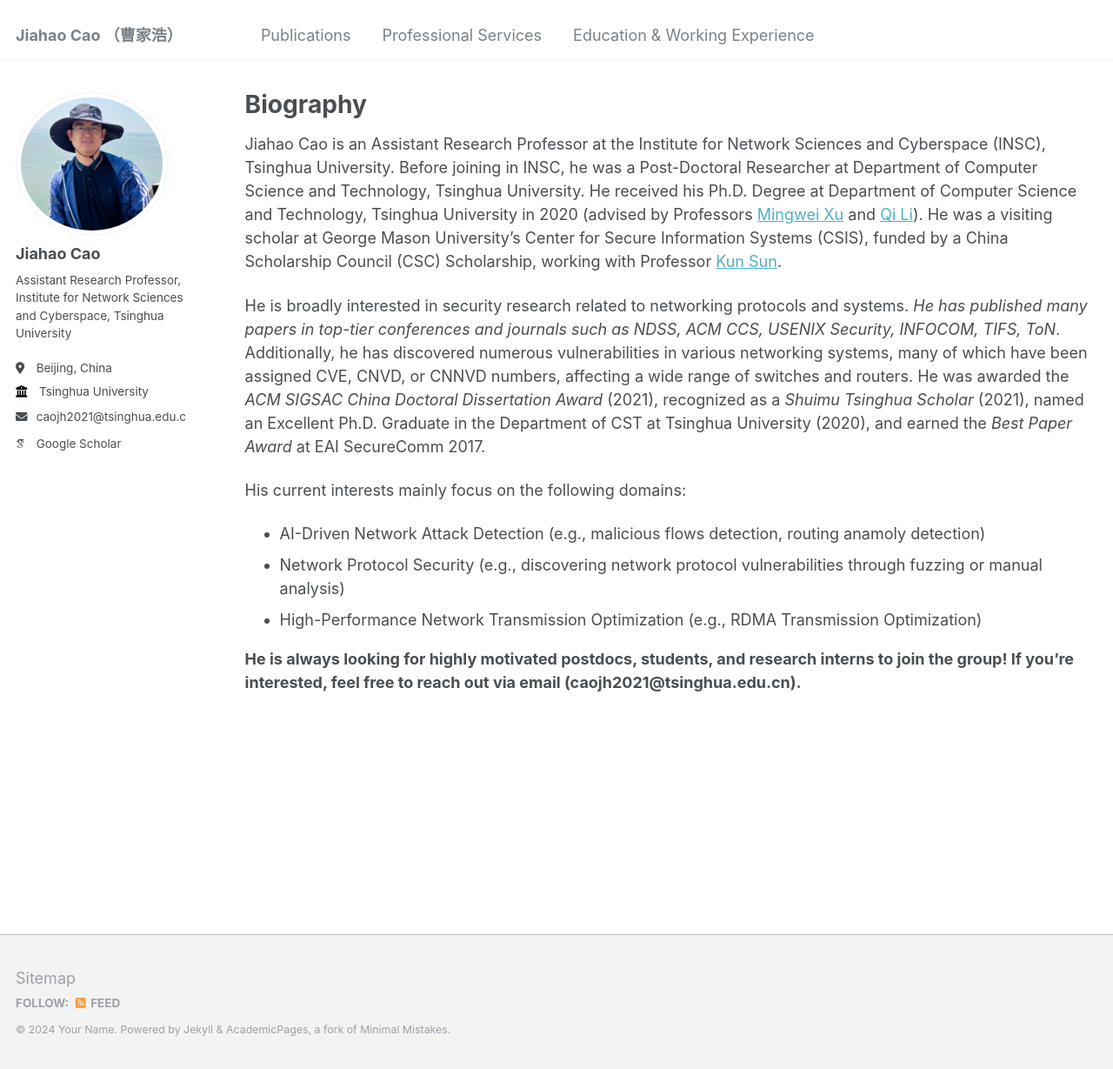
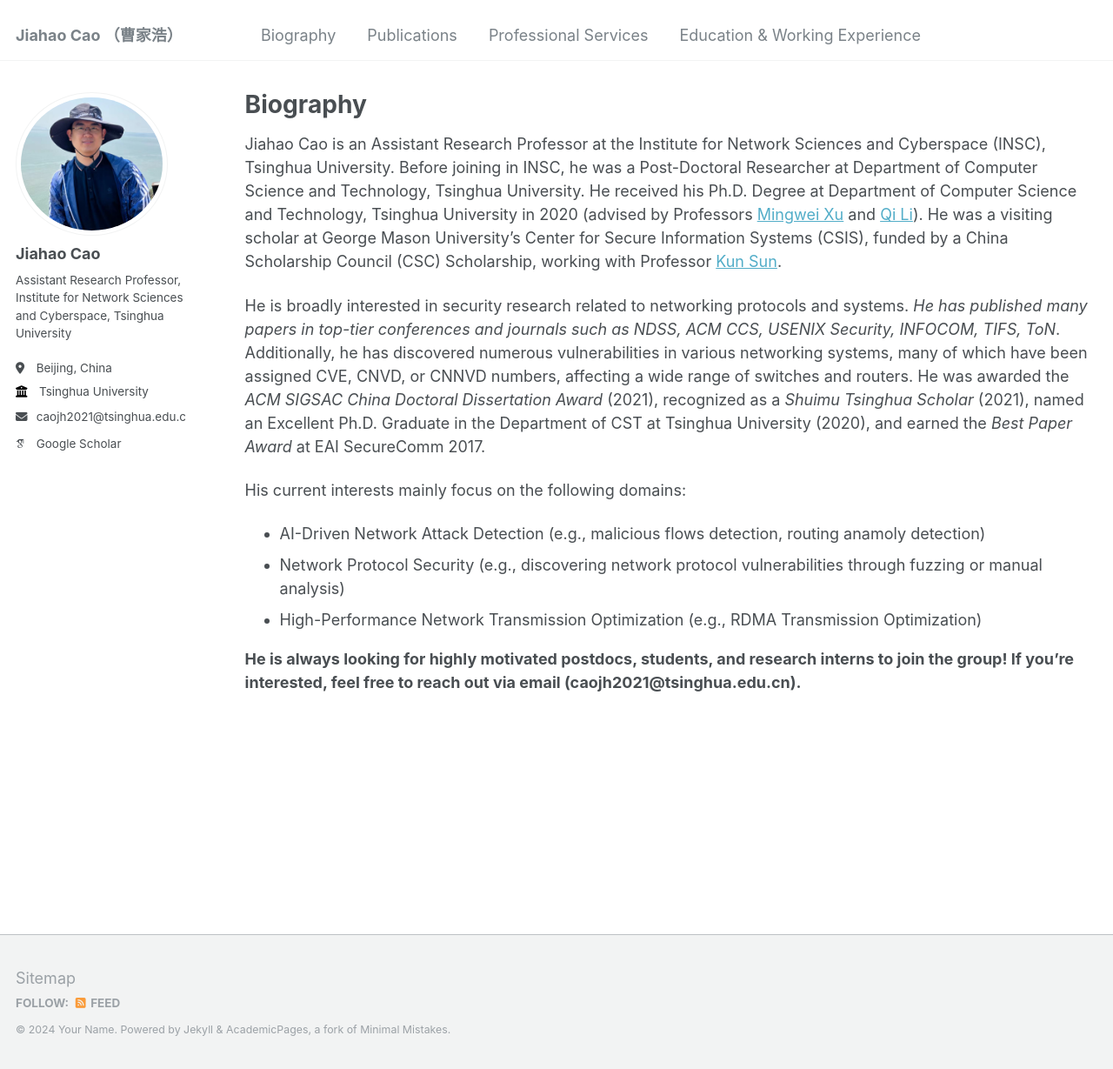
Before and after one commit to caojh15/caojh15.github.io, a Jekyll site: the page built from _pages/about.md, in a window 1280 px wide and 1229 px high. Shown: the whole window at 87% size. Built offline with Jekyll 4.4.1, drawn with Linux system fonts in a browser that asks for light colours; some web fonts are replaced.

Commit message:
Update navigation.yml

```diff
--- a/_data/navigation.yml
+++ b/_data/navigation.yml
@@ -5,6 +5,9 @@
 # prevent it from being included in the site.
 
 main:
+  - title: "Biography"
+    url: /about/
+
   - title: "Publications"
     url: /publications/
 
```
